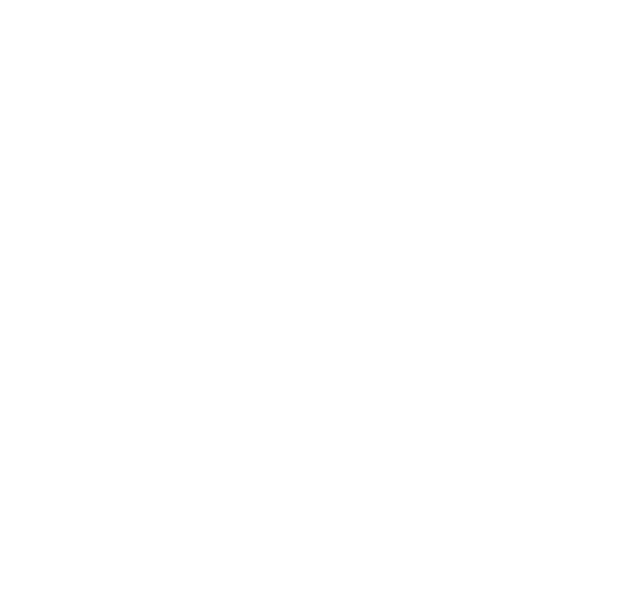
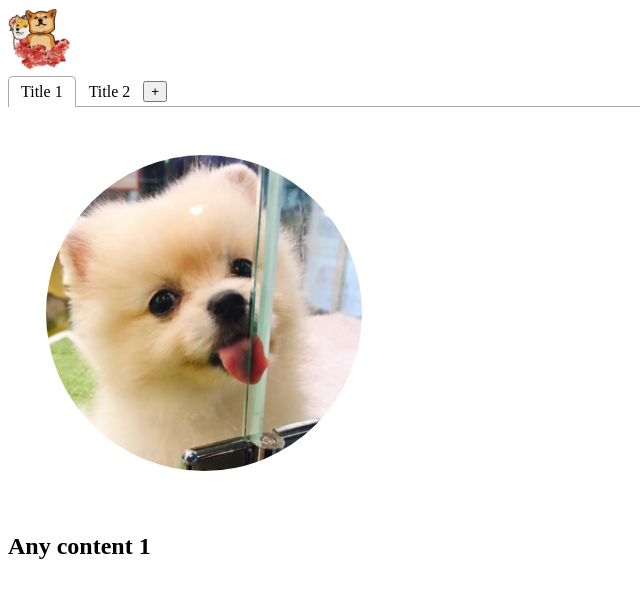
Before and after one commit to YangChoDa/Getting, a React (Create React App) app in the folder getting/: page / in a window 1280 px wide. Shown: the top 598 px of the page, without its empty margins (0-640 px from the left). Built offline with nearby package versions, Linux system fonts and the light colour scheme.

Commit message:
tab 구성 및 화면 수정

```diff
--- a/getting/package.json
+++ b/getting/package.json
@@ -3,10 +3,12 @@
   "version": "0.1.0",
   "private": true,
   "dependencies": {
+    "classnames": "^2.2.6",
     "react": "^16.6.3",
+    "react-bootstrap": "^0.32.4",
     "react-dom": "^16.6.3",
     "react-scripts": "2.1.1",
-    "reactstrap": "^6.5.0"
+    "react-tabs": "^2.3.0"
   },
   "scripts": {
     "start": "react-scripts start",
--- /dev/null
+++ b/getting/src/components/personComponents/Person.css
@@ -0,0 +1,18 @@
+.person_header{
+    width:100%;
+    height:10%;
+}
+
+.logo_img{
+    width:5%;
+}
+
+.profile{
+    width:100%;
+}
+
+.profile-img{
+    width:25%;
+    border-radius: 50%;
+    margin:3%;
+}
--- a/getting/src/components/personComponents/Person.js
+++ b/getting/src/components/personComponents/Person.js
@@ -1,16 +1,43 @@
 import React, { Component } from "react";
-import Profile from './Profile';
+import Profile from "./Profile";
+import { Tab, Tabs, TabList, TabPanel } from "react-tabs";
+import { Image } from "react-bootstrap";
+import "react-tabs/style/react-tabs.css";
+import "./Person.css";
 
 class Person extends Component {
   constructor(props) {
     super(props);
   }
-  render(){
-      return (
-          <div>
-              <Profile></Profile>
-          </div>
-      )
+
+  render() {
+    return (
+      <div>
+        <div className="person_header">
+          <a href="#">
+            <img src="Logo.png" className="logo_img" />
+          </a>
+        </div>
+        <Tabs>
+          <TabList>
+            <Tab>Title 1</Tab>
+            <Tab>Title 2</Tab>
+            <button>+</button>
+          </TabList>
+          <TabPanel>
+            <div className="pat1">
+              <div className="profile">
+                <img src="./images/pat1.png" className="profile-img" />
+              </div>
+              <h2>Any content 1</h2>
+            </div>
+          </TabPanel>
+          <TabPanel>
+            <h2>Any content 2</h2>
+          </TabPanel>
+        </Tabs>
+      </div>
+    );
   }
 }
 
```
Also changed, not shown: getting/public/images/pat1.png (added), 1 other file (tests, documents, lock files or other folders).
